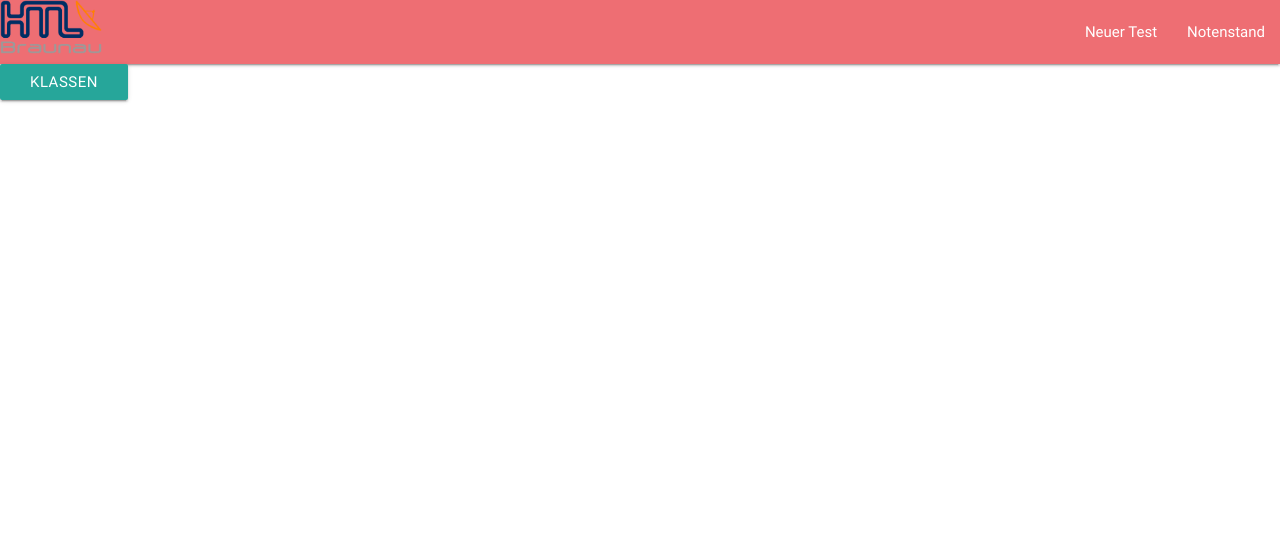
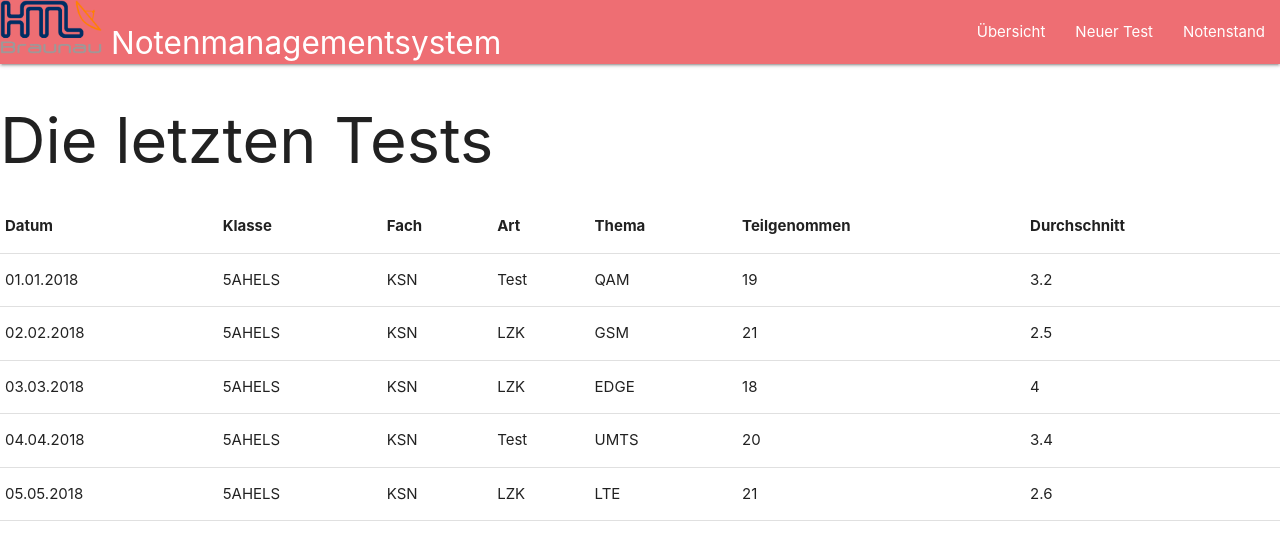
Before and after one commit to mizweimueller/notenmanagement, a plain HTML site: page source/index.html in a window 1280 px wide. Drawn offline with nearby package versions, Linux system fonts and the light colour scheme; no server answers.

Commit message:
Uebersichtsseite erstellt

```diff
--- a/source/index.html
+++ b/source/index.html
@@ -9,6 +9,7 @@
     <link href="https://fonts.googleapis.com/icon?family=Material+Icons" rel="stylesheet">
     <!--Import materialize.css-->
     <link type="text/css" rel="stylesheet" href="materialize/css/materialize.min.css" media="screen,projection" />
+    <link rel="stylesheet" href="https://cdnjs.cloudflare.com/ajax/libs/materialize/0.98.2/css/materialize.css">
 </head>
 
 <body>
@@ -17,8 +18,12 @@
         <div class="nav-wrapper">
             <a href="#" class="brand-logo">
                 <img src="htlLogo.png" height="54px">
+                Notenmanagementsystem
             </a>
             <ul id="nav-mobile" class="right hide-on-med-and-down">
+                    <li>
+                        <a href="index.html">Übersicht</a>
+                        </li>
                 <li>
                     <a href="newTest.html">Neuer Test</a>
                 </li>
@@ -29,18 +34,25 @@
             </ul>
         </div>
     </nav>
-    <a class='dropdown-button btn' href='#' data-activates='dropdown'>Klassen</a>
+
+    <div id="heading"></div>
+    <div id="lastEntrys"></div>
+
+    <!--
+        <a class='dropdown-button btn' href='#' data-activates='dropdown'>Klassen</a>
     <ul id='dropdown' class='dropdown-content'>
 
     </ul>
+    -->
 
 
 
 
-
+    <script src="https://cdnjs.cloudflare.com/ajax/libs/materialize/0.98.2/js/materialize.min.js"></script>
     <script type="text/javascript" src="https://code.jquery.com/jquery-3.2.1.min.js"></script>
     <script type="text/javascript" src="materialize/js/materialize.min.js"></script>
     <script src="index.js"></script>
+
 </body>
 
 </html>
--- a/source/index.js
+++ b/source/index.js
@@ -6,34 +6,62 @@ $( document ).ready(function() {
 console.log('test');
 let classes=['1AHELS','2AHELS','3AHELS','4AHELS','5AHELS']
 
-let classesEl = document.getElementById('dropdown')
+let tests=[
+    {
+        date:"01.01.2018", class:"5AHELS", subject:"KSN", category:"Test", topic:"QAM", participated: 19, avg:3.2
+    },
+    {
+        date:"02.02.2018", class:"5AHELS", subject:"KSN", category:"LZK", topic:"GSM", participated: 21, avg:2.5
+    },
+    {
+        date:"03.03.2018", class:"5AHELS", subject:"KSN", category:"LZK", topic:"EDGE", participated: 18, avg:4.0
+    },
+    {
+        date:"04.04.2018", class:"5AHELS", subject:"KSN", category:"Test", topic:"UMTS", participated: 20, avg:3.4
+    },
+    {
+        date:"05.05.2018", class:"5AHELS", subject:"KSN", category:"LZK", topic:"LTE", participated: 21, avg:2.6
+    }
+];
+
+/*let classesEl = document.getElementById('dropdown')
 ddStr = ''
 for(let c of classes){
     ddStr+='<li><a href="#!">'
     ddStr+=c
     ddStr+='</a></li>'
 }
-classesEl.innerHTML = ddStr
+classesEl.innerHTML = ddStr*/
 
 function load() {
     console.log('loaded')
-
-    let httpReq=new XMLHttpRequest()
+    let divHead = document.getElementById('heading')
+    divHead.innerHTML = "<h1>Die letzten Tests</h1>"
+    /*let httpReq=new XMLHttpRequest()
     httpReq.open('GET', '/api/getEntry')
     httpReq.onload = function() {
         let responseData = JSON.parse(this.responseText)
         loadLastEntrys(responseData)
     }
-    httpReq.send()
+    httpReq.send()*/
+    loadLastEntrys(tests)
 }
 
-function loadLastEntrys(data){
-    let divEl = document.getElementById('')
-    let letzteEintraege ="<table><thead><tr><th>Test</th><th>Datum</th><th>Teilg.</th><th>Avg.</th></tr></thead><tbody>"
-    for(let entrys in data){
+function loadLastEntrys(tests){
+    let divEl = document.getElementById('lastEntrys')
+    let letzteEintraege ="<table><thead><tr><th>Datum</th><th>Klasse</th><th>Fach</th><th>Art</th><th>Thema</th><th>Teilgenommen</th><th>Durchschnitt</th></tr></thead><tbody>"
+    console.log(tests[0].date)
+    for(let entrys in tests){
+        //console.log(entrys.date)
         letzteEintraege += '<tr>'
-        letzteEintraege += '<td>'+entrys+'</td>'
-        letzteEintraege += '<td>'+data[entry]+'</td>' //hier müssen noch die Daten aufgeteilt werden.
+        letzteEintraege += '<td>'+tests[entrys].date+'</td>'
+        letzteEintraege += '<td>'+tests[entrys].class+'</td>'
+        letzteEintraege += '<td>'+tests[entrys].subject+'</td>'
+        letzteEintraege += '<td>'+tests[entrys].category+'</td>'
+        letzteEintraege += '<td>'+tests[entrys].topic+'</td>'
+        letzteEintraege += '<td>'+tests[entrys].participated+'</td>'
+        letzteEintraege += '<td>'+tests[entrys].avg+'</td>'
+        //letzteEintraege += '<td>'+data[entry]+'</td>' //hier müssen noch die Daten aufgeteilt werden.
         letzteEintraege += '</tr>'
     }
     letzteEintraege+="</tbody></table>"
```
Also changed, not shown: source/server.js (+29 -2 lines).
